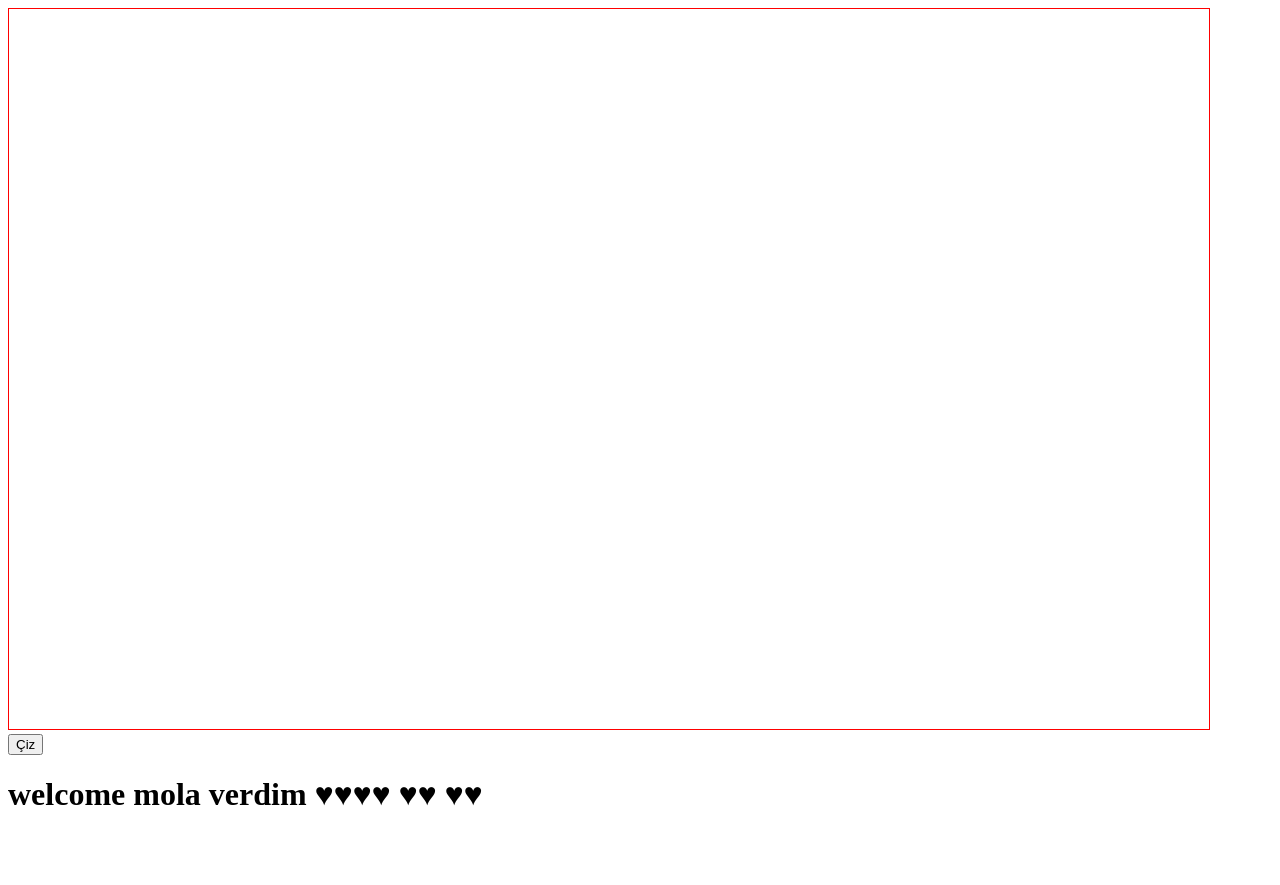
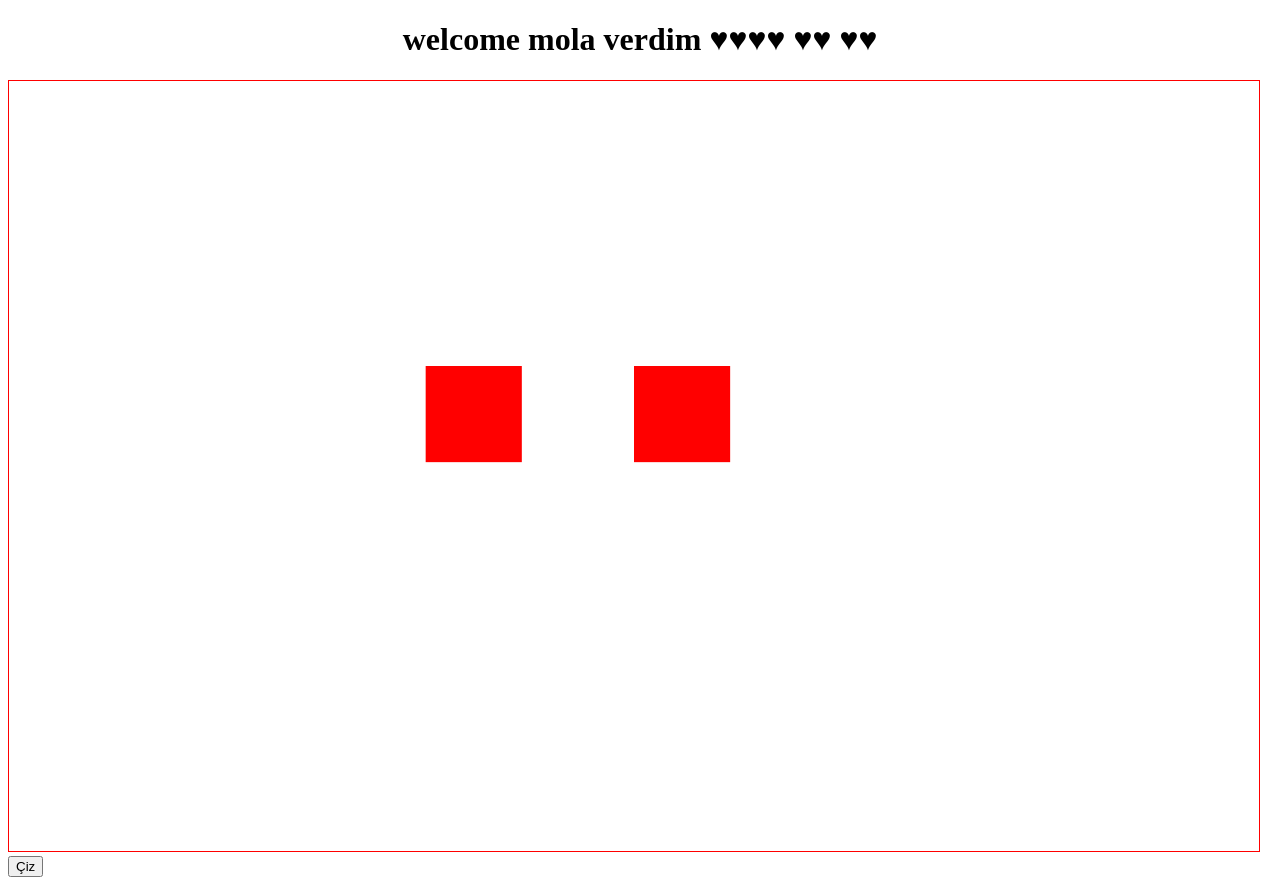
Before and after one commit to darksunnns/borsa, a website: page index.html in a window 1280 px wide. Before the commit the page ends 835 px from the top, so only its background shows below. Drawn offline with Linux system fonts and the light colour scheme.

Commit message:
Update index.html

```diff
--- a/index.html
+++ b/index.html
@@ -3,40 +3,44 @@
   <head>
     <meta http-equiv="Content-Type" content="text/html;charset=UTF-8">
     <title>A Multiplayer Game</title>
-   <canvas id="cnTuval" width="500" height="height" style="border:1px solid red">
+	<h1 style="text-align:center ">welcome mola verdim ♥♥♥♥ ♥♥ ♥♥  </h1>
+   <canvas id="cnTuval"  width="100px" height="100px" style="border:1px solid red">
 Tarayıcınız HTML5 desteklemiyor
 </canvas><br/>
 <input type="button" value="Çiz" onclick="ciz()" />
   </head>
   <body>
 
- <h1>welcome mola verdim ♥♥♥♥ ♥♥ ♥♥  </h1>
+  </div>
+
     <script>
-var width= window.innerWidth;
-var height=window.innerHeight;
-
-
-    var tuval = document.getElementById("cnTuval");
-	tuval.width=window.innerWidth-80;
-	tuval.height=window.innerHeight-80;
+var width= window.innerWidth-30;
+alert(width);
+var height=window.innerHeight-30;
+alert(height);
+var tuval = document.getElementById("cnTuval");
+	tuval.width =width;
+	tuval.height =height;
     var ctx = tuval.getContext("2d");
     // Bundan sonra çizimlerimizi yapabiliriz.
+
 
 function ciz() {
 
 
-	  ctx.fillStyle = "#FF0000";  // dolgu rengi tanımlama
+  ctx.fillStyle = "#FF0000";  // dolgu rengi tanımlama
 
-  ctx.fillRect(width/2,height/2-100,100,100); //canvasın 0,0 konumuna 150px genişlikte, 75px yükseklikte dikdörtgen çizer.
+  ctx.fillRect(width/2,height/2-100, width/13,width/13); //canvasın 0,0 konumuna 150px genişlikte, 75px yükseklikte dikdörtgen çizer.
 
  ctx.fillStyle = "#FF0000";  // dolgu rengi tanımlama
 
-  ctx.fillRect(width/2-300,height/2-100,100,100); //canvasın 0,0 konumuna 150px genişlikte, 75px yükseklikte dikdörtgen çizer.
+  ctx.fillRect(width/2-width/6, height/2-100 , width/13 , width/13); //canvasın 0,0 konumuna 150px genişlikte, 75px yükseklikte dikdörtgen çizer.
 
 
 
 
 }
+ciz();
 
 </script>
   </body>
```
